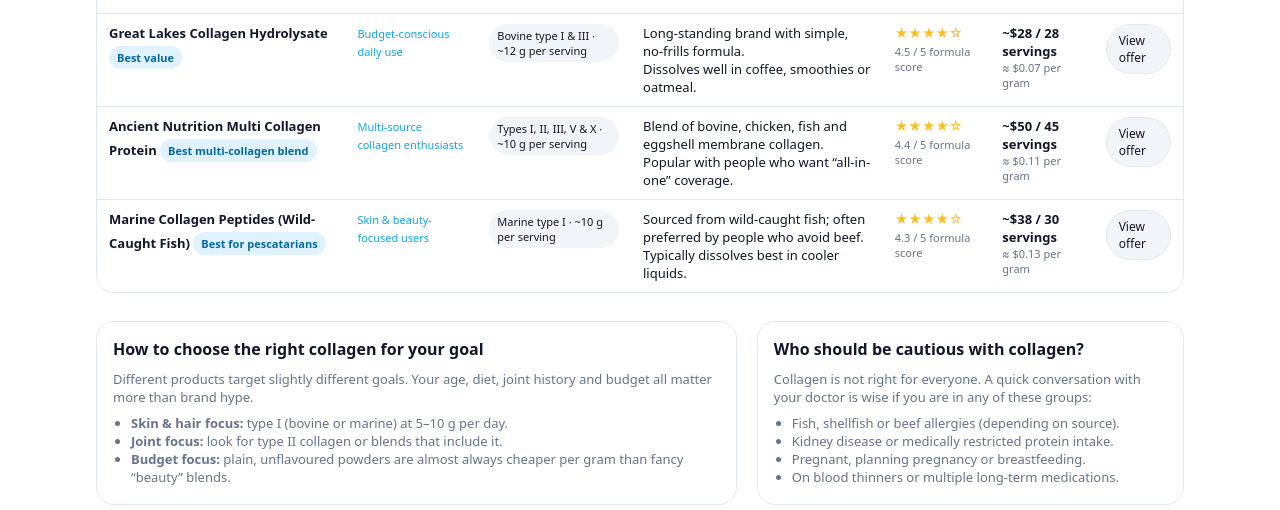
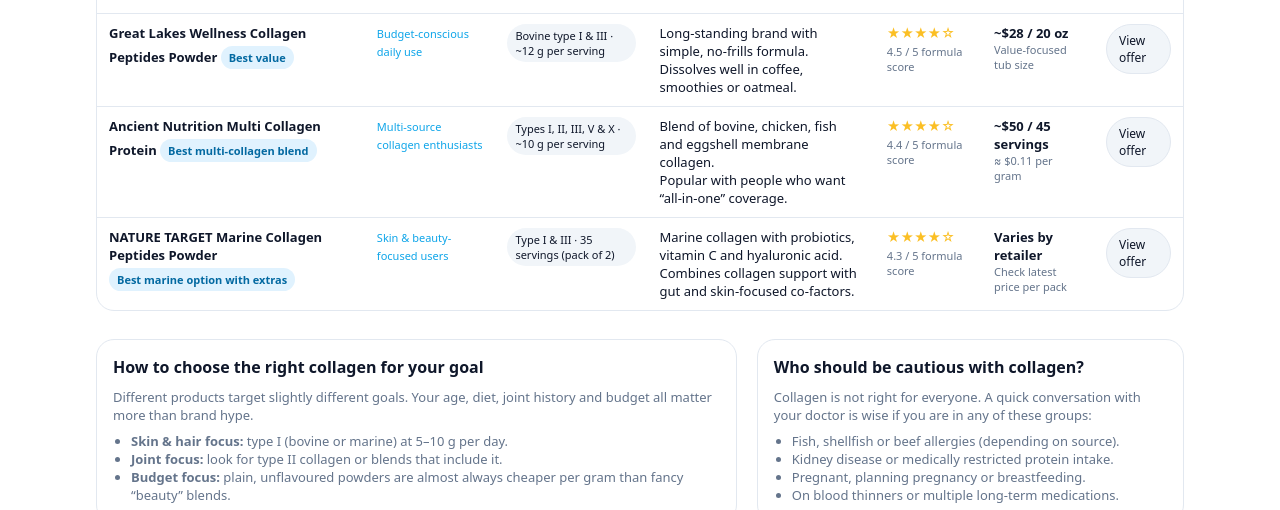
Before and after one commit to BioHealthLabs/collagan.com-site, a plain HTML site: page index.html in a window 1280 px wide. Shown: the part 729-1239 px from the top of the page. Drawn offline with Linux system fonts and the light colour scheme.

Commit message:
Update index.html

```diff
--- a/index.html
+++ b/index.html
@@ -54,6 +54,15 @@
         }
       ]
     }
+    </script>
+
+    <!-- Google tag (gtag.js) -->
+    <script async src="https://www.googletagmanager.com/gtag/js?id=G-HQ2W4ZVHDY"></script>
+    <script>
+      window.dataLayer = window.dataLayer || [];
+      function gtag(){dataLayer.push(arguments);}
+      gtag('js', new Date());
+      gtag('config', 'G-HQ2W4ZVHDY');
     </script>
 
     <style>
@@ -529,7 +538,7 @@
                             <div class="price-note">≈ $0.08 per gram</div>
                         </td>
                         <td>
-                            <a href="https://www.amazon.com/dp/B00NLR1PX0?tag=genecticscom-20"
+                            <a href="https://amzn.to/44d1qy0"
                                class="btn-compare" rel="nofollow sponsored" target="_blank">
                                 View offer
                             </a>
@@ -538,7 +547,7 @@
 
                     <tr id="great-lakes">
                         <td class="brand-col">
-                            Great Lakes Collagen Hydrolysate
+                            Great Lakes Wellness Collagen Peptides Powder
                             <div class="badge-top">Best value</div>
                         </td>
                         <td><span class="pill-goal">Budget-conscious daily use</span></td>
@@ -552,11 +561,11 @@
                             <div class="rating-score">4.5 / 5 formula score</div>
                         </td>
                         <td>
-                            <div class="price">~$28 / 28 servings</div>
-                            <div class="price-note">≈ $0.07 per gram</div>
+                            <div class="price">~$28 / 20 oz</div>
+                            <div class="price-note">Value-focused tub size</div>
                         </td>
                         <td>
-                            <a href="https://www.amazon.com/dp/B07H5WQ8ZK?tag=genecticscom-20"
+                            <a href="https://amzn.to/4rhefl2"
                                class="btn-compare" rel="nofollow sponsored" target="_blank">
                                 View offer
                             </a>
@@ -583,7 +592,7 @@
                             <div class="price-note">≈ $0.11 per gram</div>
                         </td>
                         <td>
-                            <a href="https://www.amazon.com/dp/B01N6S4A2U?tag=genecticscom-20"
+                            <a href="https://amzn.to/3MeTIgA"
                                class="btn-compare" rel="nofollow sponsored" target="_blank">
                                 View offer
                             </a>
@@ -592,25 +601,25 @@
 
                     <tr id="marine-collagen">
                         <td class="brand-col">
-                            Marine Collagen Peptides (Wild-Caught Fish)
-                            <div class="badge-top">Best for pescatarians</div>
+                            NATURE TARGET Marine Collagen Peptides Powder
+                            <div class="badge-top">Best marine option with extras</div>
                         </td>
                         <td><span class="pill-goal">Skin &amp; beauty-focused users</span></td>
-                        <td><span class="pill-type">Marine type I · ~10 g per serving</span></td>
+                        <td><span class="pill-type">Type I &amp; III · 35 servings (pack of 2)</span></td>
                         <td>
-                            Sourced from wild-caught fish; often preferred by people who avoid beef.<br />
-                            Typically dissolves best in cooler liquids.
+                            Marine collagen with probiotics, vitamin C and hyaluronic acid.<br />
+                            Combines collagen support with gut and skin-focused co-factors.
                         </td>
                         <td>
                             <div class="stars">★★★★☆</div>
                             <div class="rating-score">4.3 / 5 formula score</div>
                         </td>
                         <td>
-                            <div class="price">~$38 / 30 servings</div>
-                            <div class="price-note">≈ $0.13 per gram</div>
+                            <div class="price">Varies by retailer</div>
+                            <div class="price-note">Check latest price per pack</div>
                         </td>
                         <td>
-                            <a href="https://www.amazon.com/dp/B01M0E1K1V?tag=genecticscom-20"
+                            <a href="https://amzn.to/3McN1f2"
                                class="btn-compare" rel="nofollow sponsored" target="_blank">
                                 View offer
                             </a>
```
